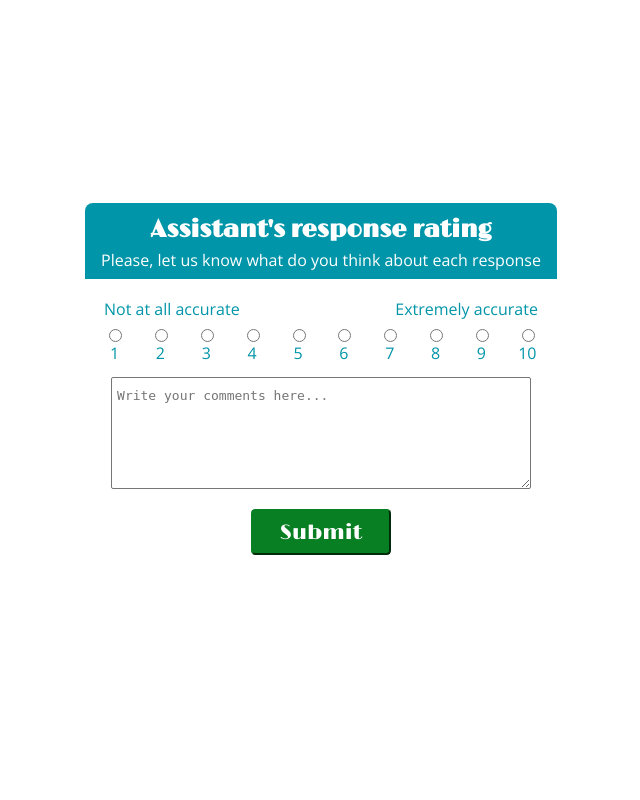
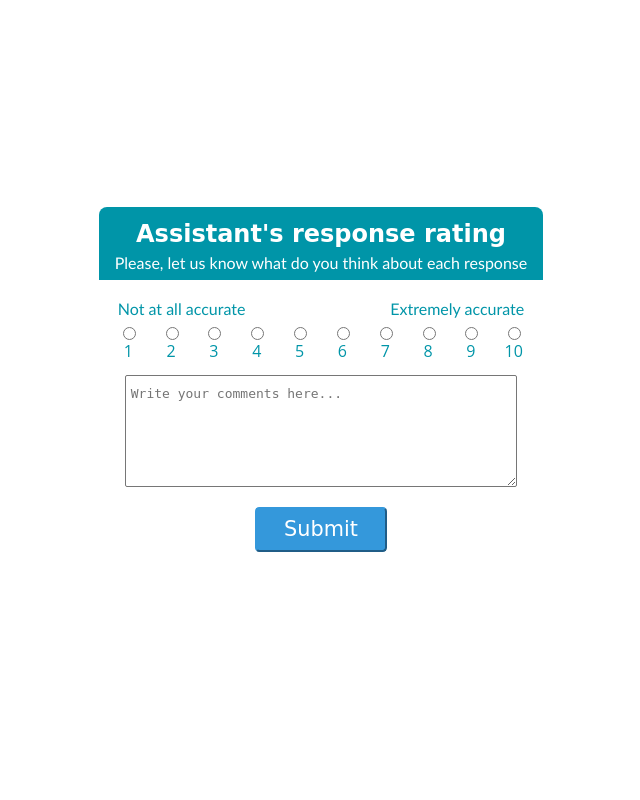
Before and after one commit to MouadMaaziz/virtual_Attorney_openai, a Python web app: template templates/feedback_form.html in a window 1280 px wide. Shown: the whole page, without its empty margins (319-959 px from the left). Run offline with Jinja, Linux system fonts and the light colour scheme; the template is opened without the code that fills it, so the values that code supplies are empty.

Commit message:
untracking feedback table file

```diff
--- a/static/css/feedback.css
+++ b/static/css/feedback.css
@@ -1,5 +1,4 @@
-@import url('https://fonts.googleapis.com/css?family=Open+Sans');
-@import url('https://fonts.googleapis.com/css?family=Limelight');
+
 * {
   box-sizing: border-box;
 }
@@ -10,7 +9,8 @@ body {
   background-color: #ffffff;
 /*   color: #244752; */
   color: #0095a8;
-  font-family: 'Open Sans', sans-serif;
+  /* font-family: 'Open Sans', sans-serif; */
+  font-family: 'Trebuchet MS', sans-serif;;
   justify-content: center;
   margin: 0px;
   padding: 0px;
@@ -54,8 +54,8 @@ button{
   padding: 0.4em 1.3em 0.4em 1.3em;
   font-size: 1.3em;
   color: white;
-  background-color: #087f23;
-  border-color: #087f23;
+  background-color: #3498db;
+  border-color: #3498db;
   border-radius: .2em;
   margin: 0 auto;
   display: block;
--- a/static/js/app_script.js
+++ b/static/js/app_script.js
@@ -1,4 +1,3 @@
-
 
 
 const CHAT_CONTAINER = document.getElementById('chat-container');
--- a/static/styles.css
+++ b/static/styles.css
@@ -29,7 +29,7 @@ body {
     background-color: #fbecec;
     border-radius: 10px;
     box-shadow: 0 0 10px rgba(0, 0, 0, 0.1);
-    font-family: 'Trebuchet MS', sans-serif;;
+    font-family: 'Trebuchet MS', sans-serif;
 
 }
 .main-header{
```
Also changed, not shown: 1 other file.
